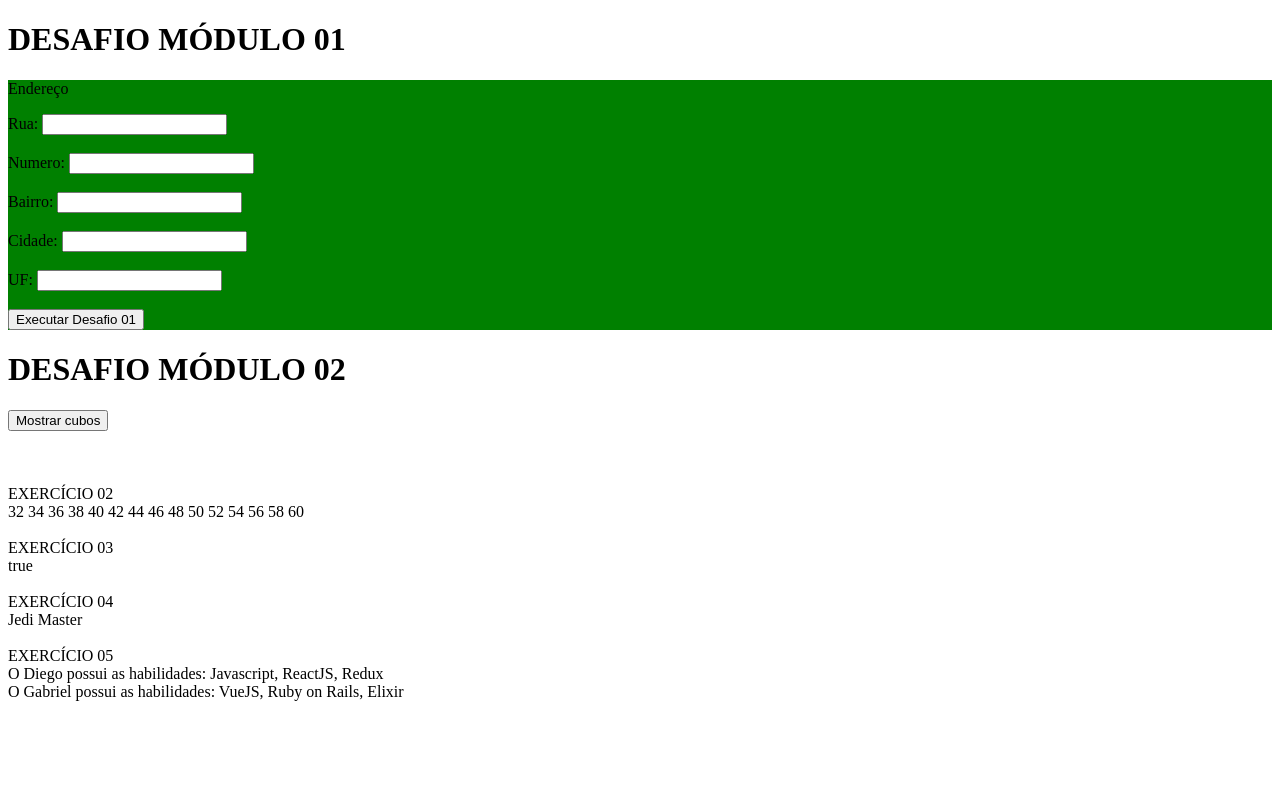
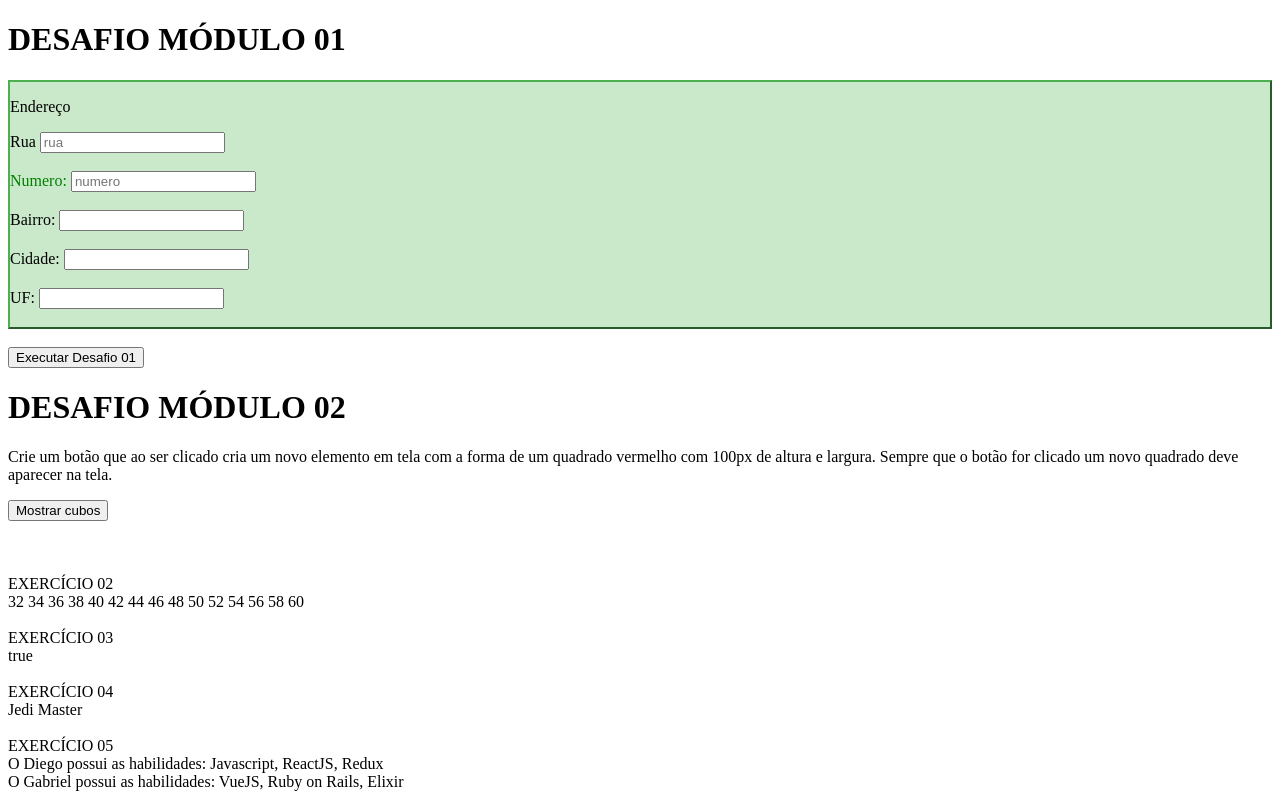
Before and after one commit to alvesph/alvesph.github.io-javascript-learning, a plain HTML site: page index.html in a window 1280 px wide. Drawn offline with Linux system fonts and the light colour scheme.

Commit message:
UPDATE CHALENGE

```diff
--- a/index.html
+++ b/index.html
@@ -9,23 +9,25 @@
     <h1> DESAFIO MÓDULO 01</h1>
     <div class="desafio" id="app">
         <p>Endereço</p>
-        <a>Rua: </a>
-        <input type="text" name="rua"><br><br>
+        <label for="rua">Rua</label>
+        <input type="text" name="rua" id="rua" placeholder="rua"/><br><br>
         <a>Numero: </a>
-        <input type="text" name="numero"/><br><br>
+        <input type="text" name="numero" placeholder="numero" /><br><br>
         <a>Bairro: </a>
         <input type="text" name="bairro"/><br><br>
         <a>Cidade: </a>
         <input type="text" name="cidade"/><br><br>
         <a>UF: </a>
         <input type="text" name="uf"/><br><br>
-        <button class="botao">Executar Desafio 01</button>
+
     </div>
+    <br>
+    <button class="botao">Executar Desafio 01</button>
     <div class="desafio" id="resultadodesafio1">
-
     </div>
     <h1> DESAFIO MÓDULO 02</h1>
     <div class="desafio">
+        <p>Crie um botão que ao ser clicado cria um novo elemento em tela com a forma de um  quadrado vermelho com 100px de altura e largura. Sempre que o botão for clicado um novo quadrado deve aparecer na tela.</p>
         <button class="botao02">Mostrar cubos</button>
     </div>
     <br>
--- a/style.js
+++ b/style.js
@@ -1,5 +1,11 @@
 var boxElement = document.querySelector('.desafio');
 
+boxElement.style.position = 'relative'
+boxElement.style.border = 'outset 2px #4CAF50';
 boxElement.style.width = 100;
 boxElement.style.height = 100;
-boxElement.style.backgroundColor = 'green';
+boxElement.style.backgroundColor = '#cae8ca';
+
+var textoElement = document.querySelector("a");
+
+textoElement.style.color = 'green';
```
